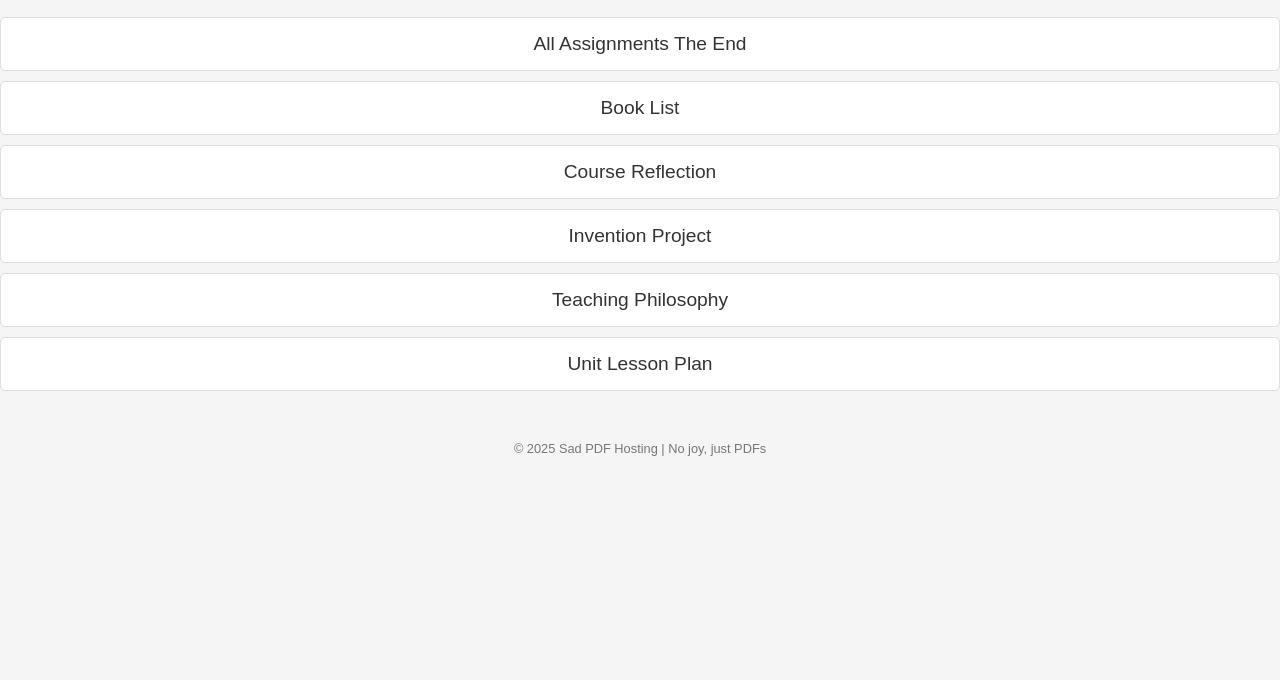
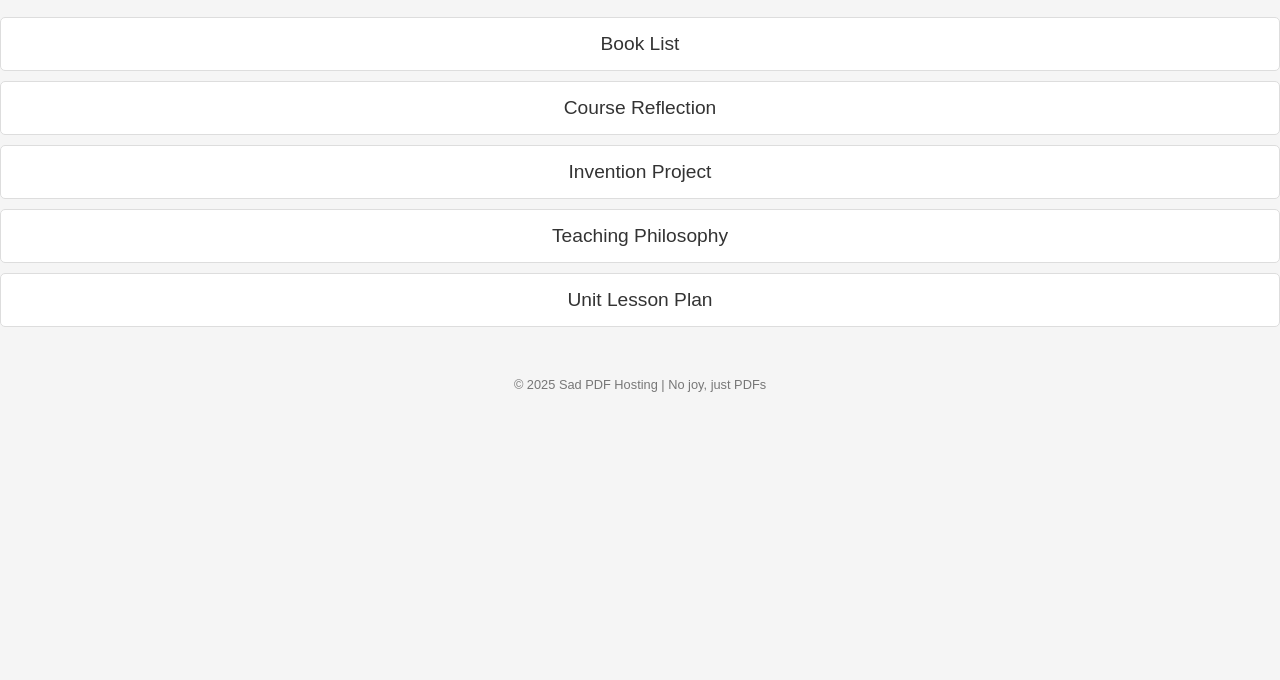
Before and after one commit to leena71/portfoliowebsiteplain, a plain HTML site: page index.html in a window 1280 px wide. Shown: the part 120-800 px from the top of the page. Drawn offline with Linux system fonts and the light colour scheme.

Commit message:
Update index.html

```diff
--- a/index.html
+++ b/index.html
@@ -49,7 +49,6 @@
     <h1>PDF Hosting</h1>
 
     <ul class="pdf-list">
-    <li class="pdf-item"><a href="files/AllAssignmentsTheEnd1.pdf" target="_blank">All Assignments The End</a></li>
     <li class="pdf-item"><a href="files/Book List1.pdf" target="_blank">Book List</a></li>
     <li class="pdf-item"><a href="files/CourseReflection1.pdf" target="_blank">Course Reflection</a></li>
     <li class="pdf-item"><a href="files/Inventionproject1.pdf" target="_blank">Invention Project</a></li>
```
